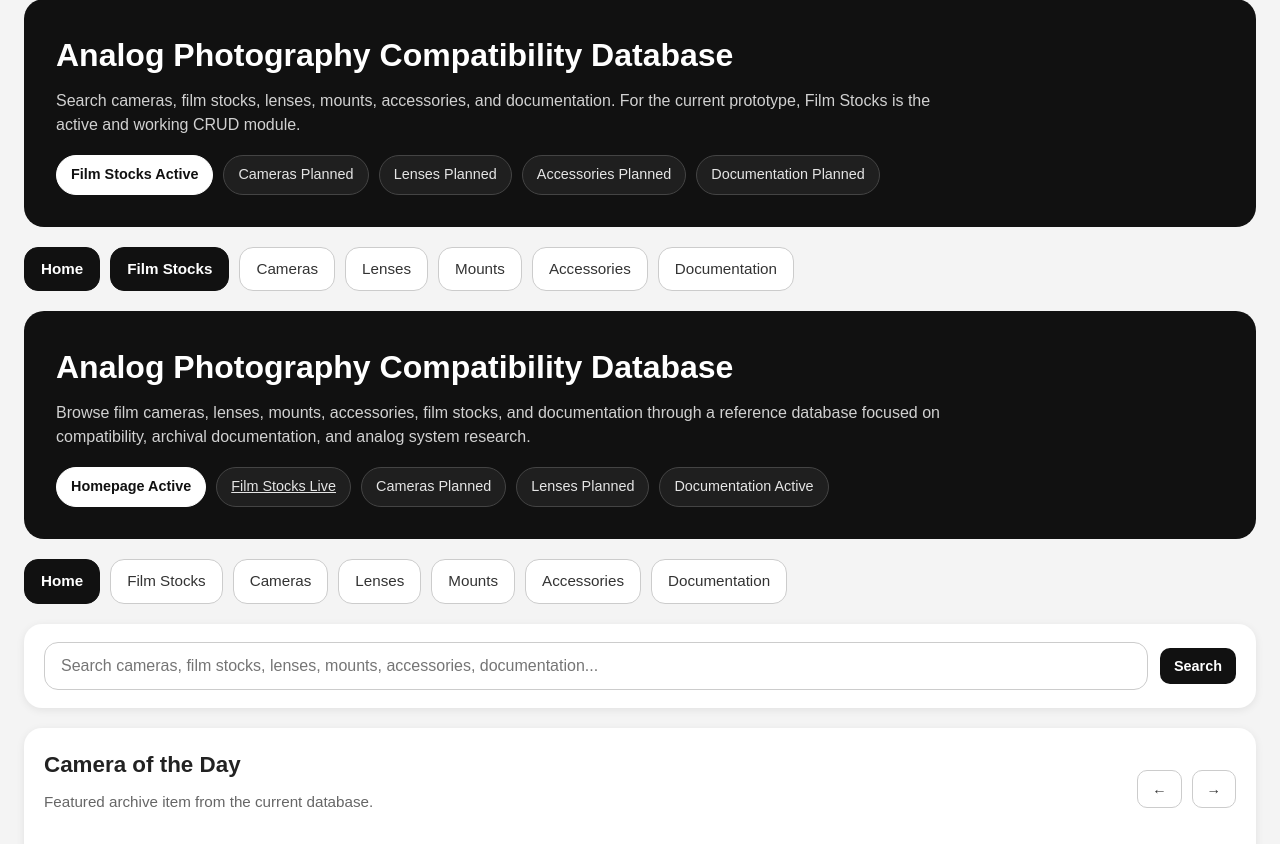
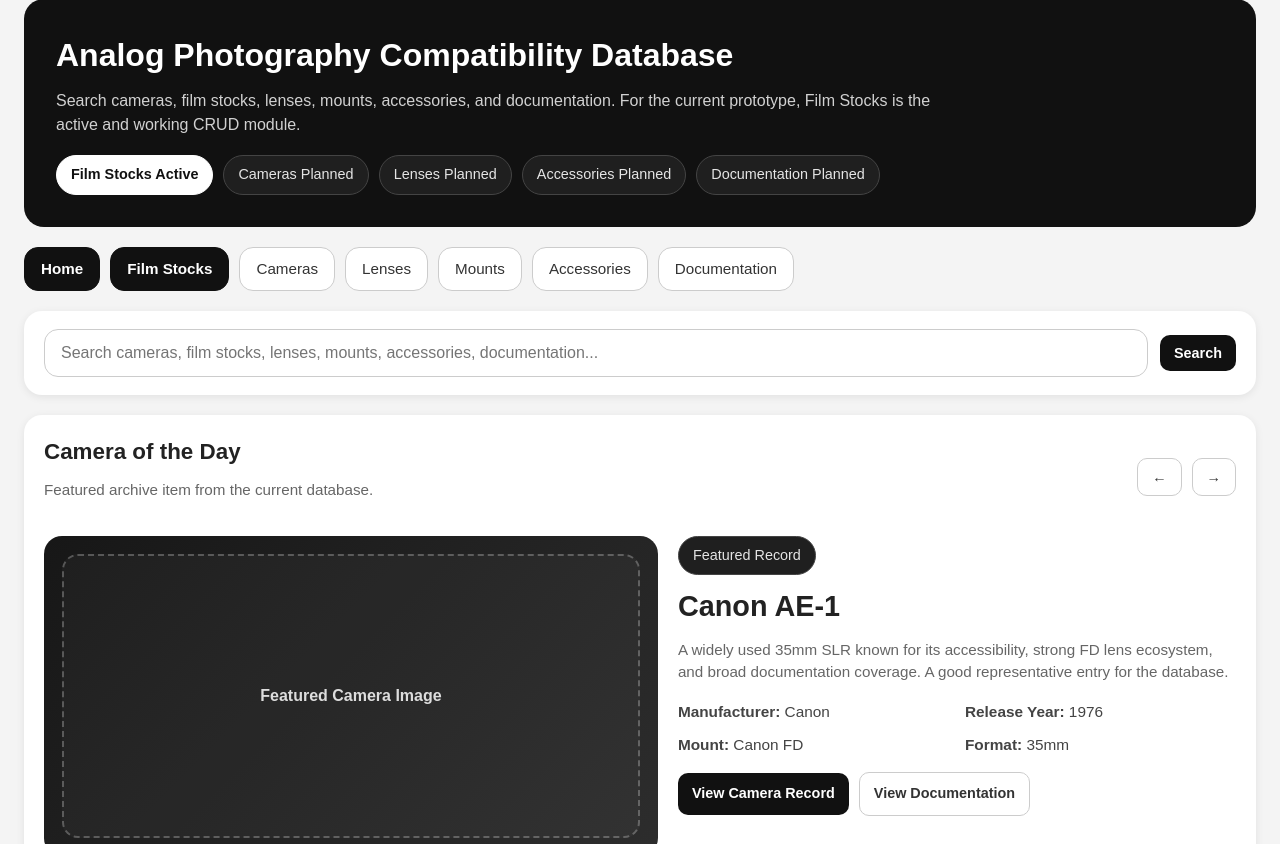
Before and after one commit to agnyu/Analog-System-Compatibility-Database, a Flask app: page / in a window 1280 px wide. Shown: the part 25-869 px from the top of the page. Run offline with Flask 3, Linux system fonts and the light colour scheme; data that the repository does not hold is empty.

Commit message:
Accidentally duplicated the hero header. Removing it now.

```diff
--- a/templates/index.html
+++ b/templates/index.html
@@ -3,32 +3,16 @@
 {% block title %}Home{% endblock %}
 
 {% block content %}
-<section class="hero">
-    <h1>Analog Photography Compatibility Database</h1>
-    <p>
-        Browse film cameras, lenses, mounts, accessories, film stocks, and documentation
-        through a reference database focused on compatibility, archival documentation,
-        and analog system research.
-    </p>
 
-    <div class="hero-badges">
-        <span class="badge active">Homepage Active</span>
-        <a class="badge" href="{{ url_for('film') }}">Film Stocks Live</a>
-        <span class="badge">Cameras Planned</span>
-        <span class="badge">Lenses Planned</span>
-        <span class="badge">Documentation Active</span>
-    </div>
-</section>
-
-<nav class="nav-tabs">
+<!-- <nav class="nav-tabs">
     <a class="active-tab" href="{{ url_for('index') }}">Home</a>
-    <a href="{{ url_for('film') }}">Film Stocks</a>
+    <a href="{{ url_for('add_film') }}">Film Stocks</a>
     <span>Cameras</span>
     <span>Lenses</span>
     <span>Mounts</span>
     <span>Accessories</span>
     <span>Documentation</span>
-</nav>
+</nav> -->
 
 <section class="card homepage-search-card">
     <div class="homepage-search-bar">
@@ -87,7 +71,7 @@
     </div>
 
     <div class="homepage-card-grid">
-        <a class="mini-card homepage-link-card" href="{{ url_for('film') }}">
+        <a class="mini-card homepage-link-card" href="{{ url_for('add_film') }}">
             <h3>Film Stocks</h3>
             <p>Open the current working CRUD table for film stock records.</p>
         </a>
```
